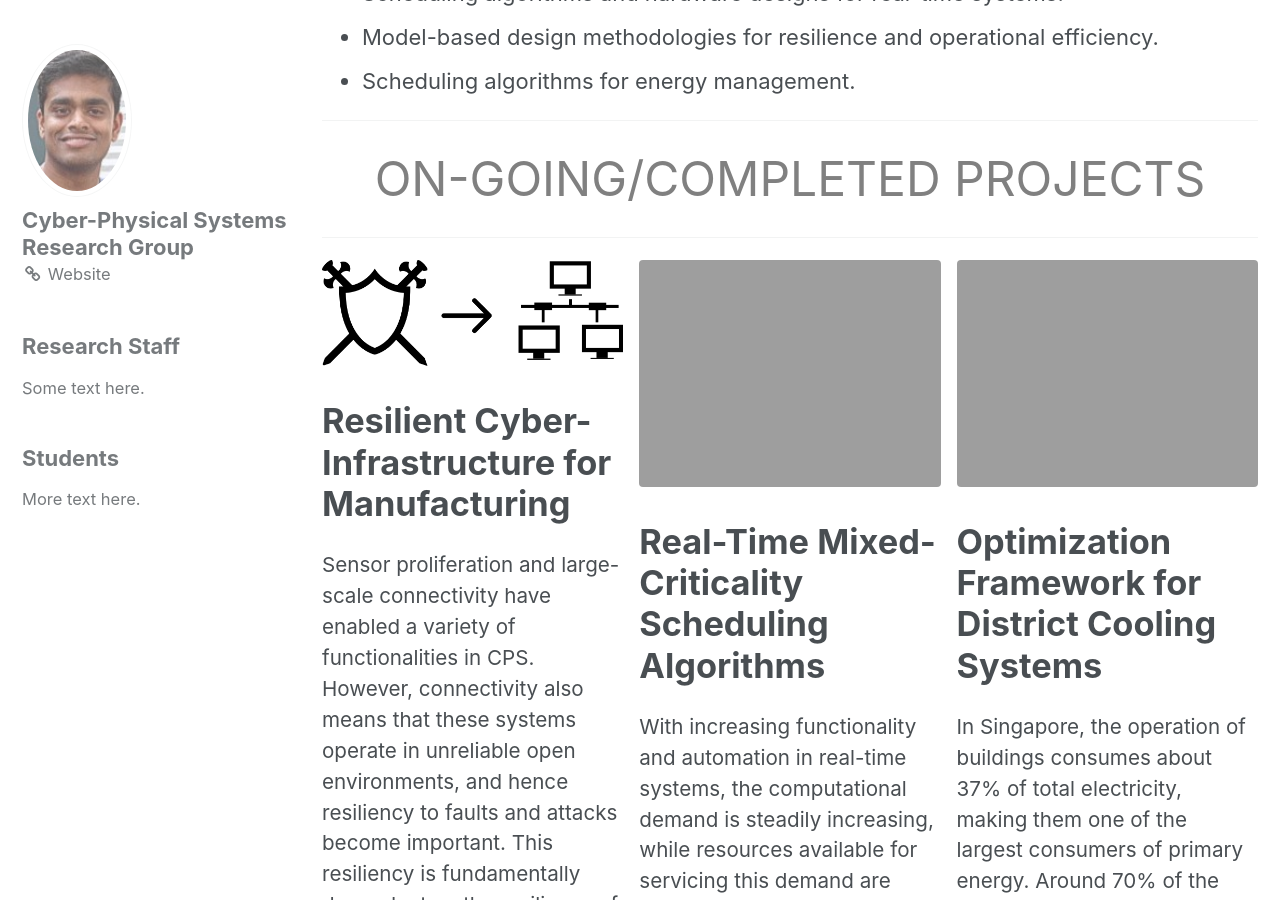
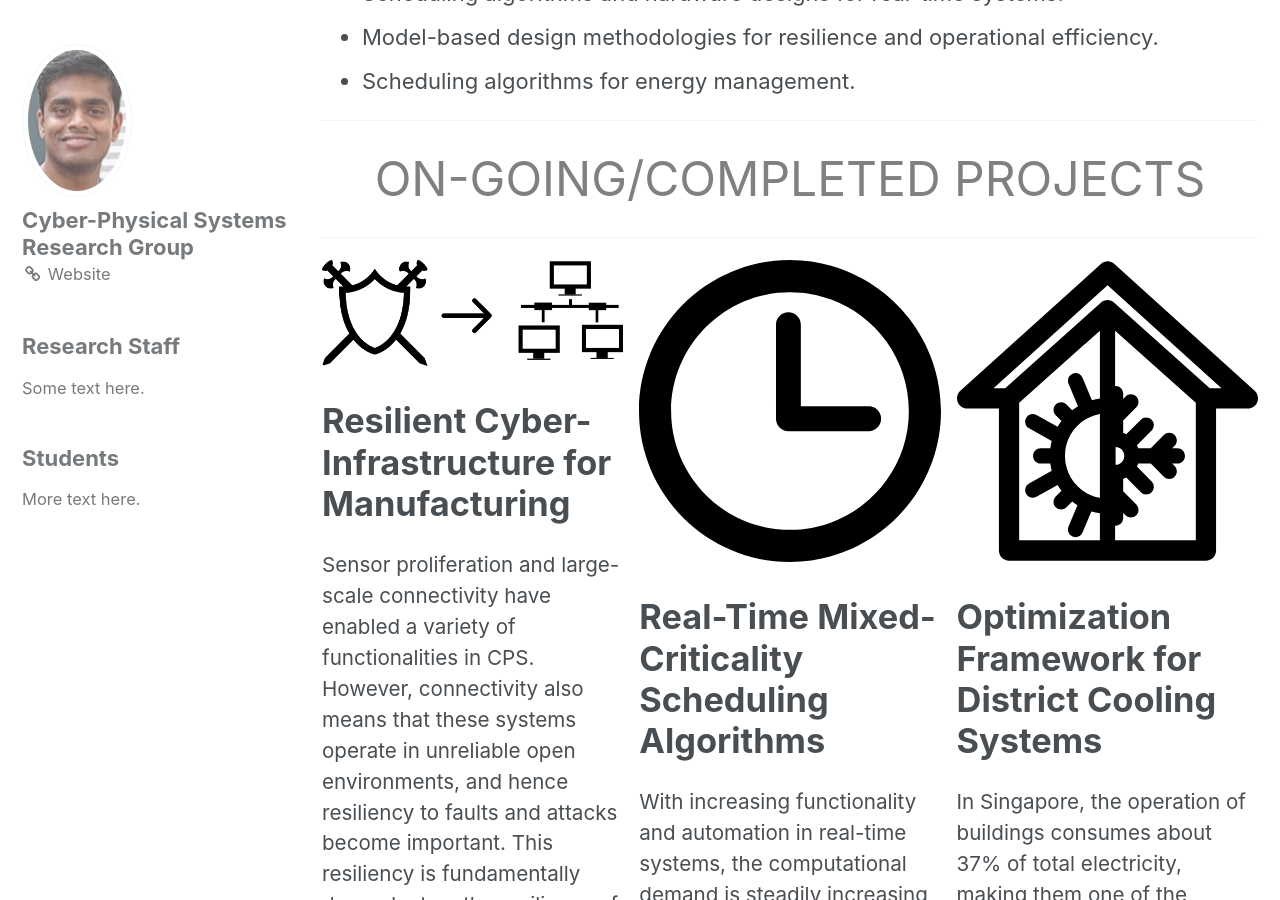
Before and after one commit to CPS-research-group/CPS-research-group.github.io, a Jekyll site: the page built from index.html, in a window 1280 px wide and 900 px high, scrolled down 1177 px. Built offline with Jekyll 4.4.1, drawn with Linux system fonts in a browser that asks for light colours; the list of posts is cut into pages by our own code.

```diff
--- a/_layouts/default.html
+++ b/_layouts/default.html
@@ -12,6 +12,7 @@
   <head>
     {% include head.html %}
     {% include head/custom.html %}
+	<link rel="shortcut icon" type="image/x-icon" href="/favicon.ico" />
   </head>
 
   <body class="layout--{{ page.layout | default: layout.layout }}{% if page.classes or layout.classes %}{{ page.classes | default: layout.classes | join: ' ' | prepend: ' ' }}{% endif %}">
--- a/index.html
+++ b/index.html
@@ -16,7 +16,7 @@
     title: "Resilient Cyber-Infrastructure for Manufacturing"
     excerpt: "Sensor proliferation and large-scale connectivity have enabled a variety of functionalities in CPS. However, connectivity also means that these systems operate in unreliable open environments, and hence resiliency to faults and attacks become important. This resiliency is fundamentally dependent on the resiliency of the cyber-infrastructure (communication network and computation nodes), which plays a central role of data delivery and execution of control. The objective of this project is to design a resilient cyber-infrastructure for such emerging CPS. A smart manufacturing testbed is also built to demonstrate the capabilities developed in the project. \n\n
 	**Delta-NTU Cyber-Physical Systems Corporate Lab (National Research Foundation, Singapore and Delta Electronics Inc.)**"
-  - image_path: /assets/images/unsplash-gallery-image-2-th.jpg
+  - image_path: /assets/graphics/clock.svg
     alt: "placeholder image 2"
     title: "Real-Time Mixed-Criticality Scheduling Algorithms"
     excerpt: "With increasing functionality and automation in real-time systems, the computational demand is steadily increasing, while resources available for servicing this demand are limited due to size, weight and power restrictions. As a result a module integration trend has emerged, so that many different applications are being cohosted on the same processing unit. Some of these applications are extremely critical for the correct behavior of the system (e.g., collision avoidance in automotive), while some others are relatively less critical (e.g., hill assist in automotive), thus giving rise to mixed-criticality real-time systems. In this project, we focus on the design of single-core as well as multi-core scheduling algorithms for such systems. We also develop practical workload models to characterize such systems, and evalute the same using an automotive testbed. \n\n
@@ -24,7 +24,7 @@
     url: "#test-link"
     btn_label: "Read More"
     btn_class: "btn--inverse"
-  - image_path: /assets/images/unsplash-gallery-image-3-th.jpg
+  - image_path: /assets/graphics/heatCold.svg
     title: "Optimization Framework for District Cooling Systems"
     excerpt: "In Singapore, the operation of buildings consumes about 37% of total electricity, making them one of the largest consumers of primary energy. Around 70% of the energy used in buildings is consumed by space cooling and dehumidification. Thus, the reduction and more efficient use of energy for cooling in buildings will provide a large leverage for climate change mitigation. District cooling systems that supply such cooling energy from centralized chillers via distribution networks within a geographical area have emerged as an efficient alternative to personalized air-conditioning systems. Although such cooling systems are in commercial use globally, significant operational inefficiencies and losses are often reported. Towards mitigating these inefficiencies, in this project, we develop a design methodology for formal modelling and operational optimization of district cooling systems. \n\n
 	**Industrial PhD Grant (Economic Development Board, Singapore and Veolia City Modelling Center)**"
@@ -37,7 +37,7 @@
 	**Delta-NTU Cyber-Physical Systems Corporate Lab (National Research Foundation, Singapore and Delta Electronics Inc.)**"
 
 realtime_mc:
-  - image_path: /assets/images/unsplash-gallery-image-2-th.jpg
+  - image_path: /assets/graphics/clock.svg
     alt: "placeholder image 2"
     title: "Real-Time Mixed-Criticality Scheduling Algorithms"
     excerpt: "With increasing functionality and automation in real-time systems, the computational demand is steadily increasing, while resources available for servicing this demand are limited due to size, weight and power restrictions. As a result a module integration trend has emerged, so that many different applications are being cohosted on the same processing unit. Some of these applications are extremely critical for the correct behavior of the system (e.g., collision avoidance in automotive), while some others are relatively less critical (e.g., hill assist in automotive), thus giving rise to mixed-criticality real-time systems. In this project, we focus on the design of single-core as well as multi-core scheduling algorithms for such systems. We also develop practical workload models to characterize such systems, and evalute the same using an automotive testbed. \n\n
@@ -47,7 +47,7 @@
     btn_class: "btn--inverse"
 
 district_cooling:
-  - image_path: /assets/images/unsplash-gallery-image-3-th.jpg
+  - image_path: /assets/graphics/heatCold.svg
     title: "Optimization Framework for District Cooling Systems"
     excerpt: "In Singapore, the operation of buildings consumes about 37% of total electricity, making them one of the largest consumers of primary energy. Around 70% of the energy used in buildings is consumed by space cooling and dehumidification. Thus, the reduction and more efficient use of energy for cooling in buildings will provide a large leverage for climate change mitigation. District cooling systems that supply such cooling energy from centralized chillers via distribution networks within a geographical area have emerged as an efficient alternative to personalized air-conditioning systems. Although such cooling systems are in commercial use globally, significant operational inefficiencies and losses are often reported. Towards mitigating these inefficiencies, in this project, we develop a design methodology for formal modelling and operational optimization of district cooling systems. \n\n
 	**Industrial PhD Grant (Economic Development Board, Singapore and Veolia City Modelling Center)**"
```
Also changed, not shown: other parts of index.html (+2 -1 lines), favicon.png (added).
